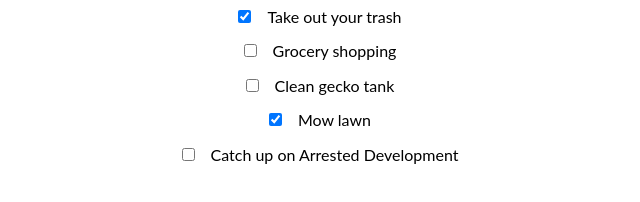
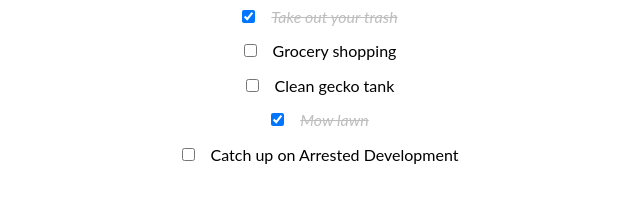
Before and after one commit to rokie-web/react-ziuwzx, a React app: page / in a window 1280 px wide. Shown: the whole page, without its empty margins (312-952 px from the left). Built offline with nearby package versions, Linux system fonts and the light colour scheme.

Commit message:
Todo App - Phase 7

```diff
--- a/components/TodoItem.js
+++ b/components/TodoItem.js
@@ -11,7 +11,10 @@ class TodoItem extends Component {
             onChange={() => this.props.handleChange(this.props.item.id)}
           />
 
-          <span>{this.props.item.text}</span>
+          <span
+            className={this.props.item.completed && 'TodoApp-item--disabled'}>
+              {this.props.item.text}
+          </span>
         </label>
       </div>
     )
--- a/style.css
+++ b/style.css
@@ -18,3 +18,9 @@
   margin: 0 1rem 0 0;
   cursor: pointer;
 }
+
+.TodoApp .TodoApp-item--disabled {
+  font-style: italic;
+  text-decoration: line-through;
+  color: #bebebe;
+}
```
